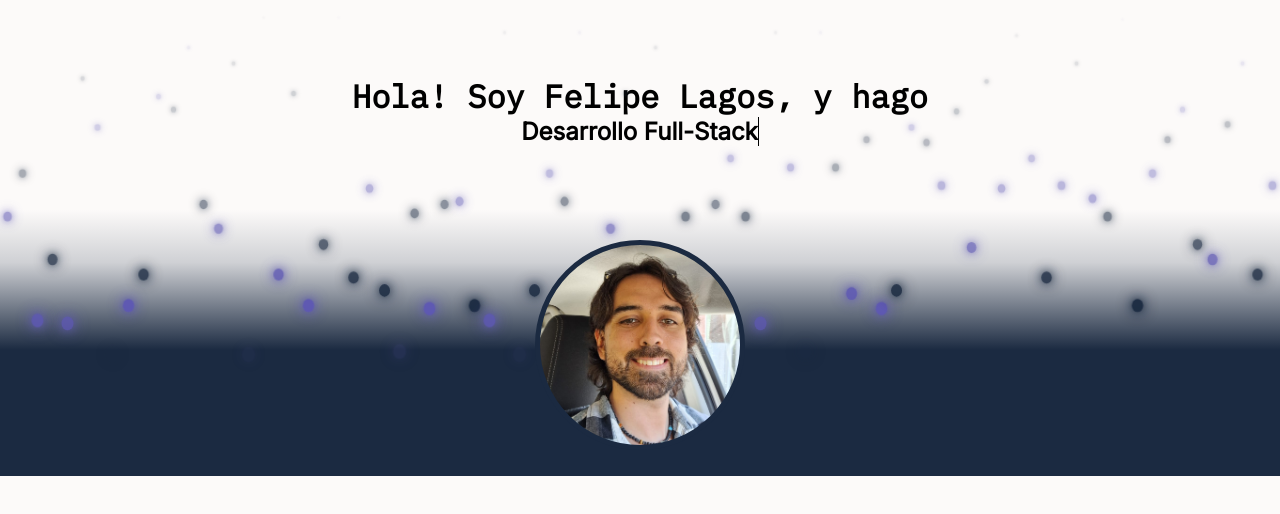
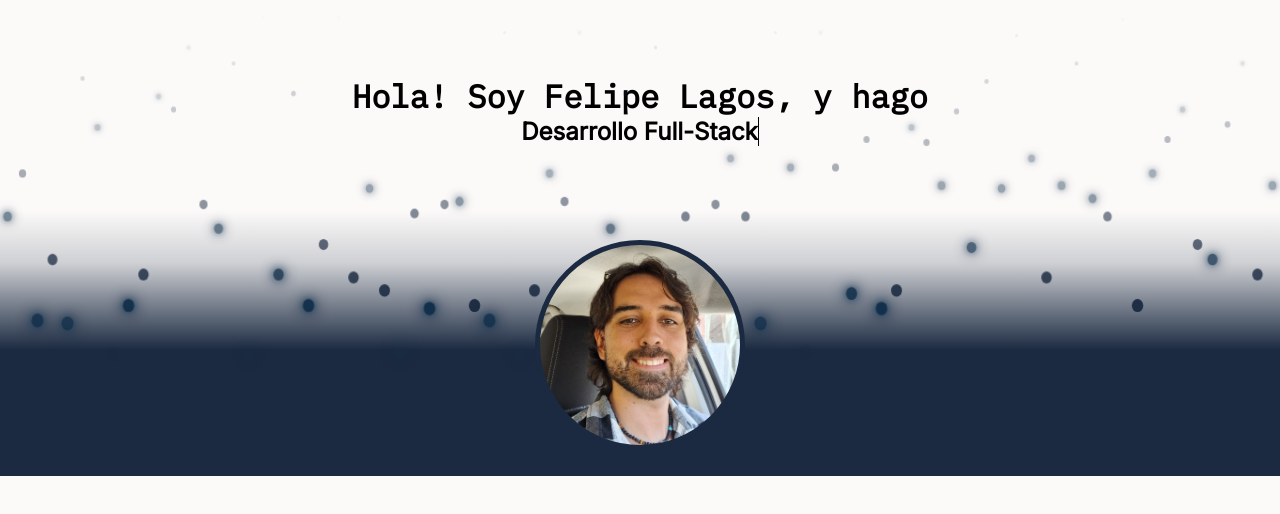
Before and after one commit to MrLohren/portfolio, a React (Vite) app: page / in a window 1280 px wide. Shown: the top 514 px of the page. Built offline with nearby package versions, Linux system fonts and the light colour scheme.

Commit message:
quita sombras en algunos puntos

```diff
--- a/src/App.css
+++ b/src/App.css
@@ -4,7 +4,7 @@
   --rojo2: #8c2a2c;
   --blanco: #FCFAF9;
   --azul: #1B2A41;
-  --morado: #5e58b4;
+  --morado: #102E4A;
 }
 
 h1 {
@@ -84,7 +84,7 @@ h2 {
   width: 15px;
   height: 15px;
 
-  box-shadow: 0 0 10px var(--azul), 0 0 20px var(--azul);
+  /* box-shadow: 0 0 10px var(--azul), 0 0 20px var(--azul); */
 
   border-radius: 50%;
 
```
